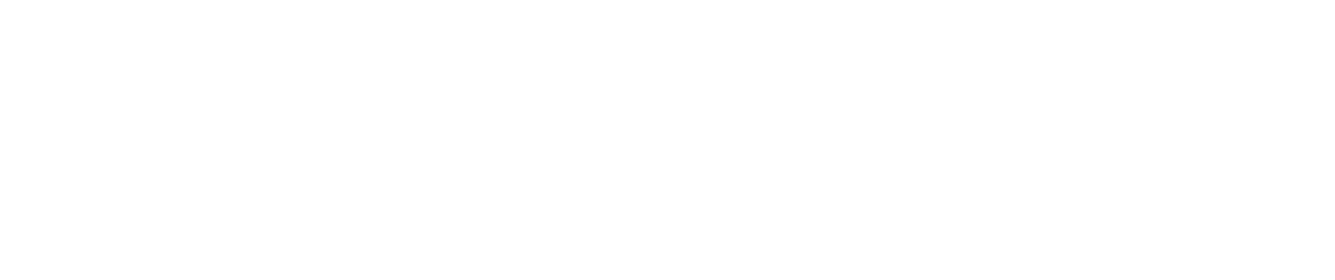
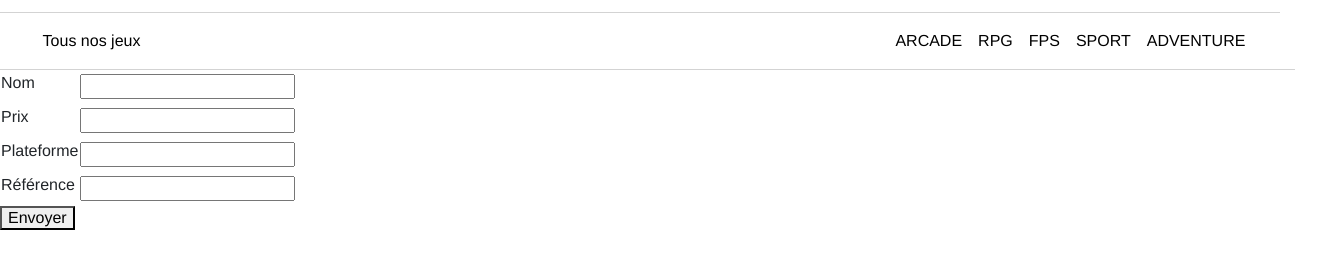
Before and after one commit to BlueDG/E-commerce-Java-Angular-Front, an Angular app: page /search in a window 1280 px wide. Shown: the part 340-620 px from the top of the page, 1335 px wide, since content can reach past the window. Built offline with nearby package versions, Linux system fonts and the light colour scheme.

Commit message:
Admin-affiche

```diff
--- a/src/app/admin-affiche/admin-affiche.component.html
+++ b/src/app/admin-affiche/admin-affiche.component.html
@@ -1,4 +1,4 @@
-<div *ngFor='let obj of games' class="col-4 text-center">
+<div *ngFor='let obj of games'>
   <table>
     <tr>
       <td>{{obj.name}}</td>
@@ -14,3 +14,4 @@
     </tr>
   </table>
 </div>
+<button (click)="newSearch()">Nouvelle recherche</button>
--- a/src/app/admin-affiche/admin-affiche.component.ts
+++ b/src/app/admin-affiche/admin-affiche.component.ts
@@ -1,5 +1,7 @@
 import { Component, OnInit, Input } from '@angular/core';
 import { PostGame } from 'src/models';
+import { AdminRechercheComponent } from '../admin-recherche/admin-recherche.component';
+
 
 @Component({
   selector: 'app-admin-affiche',
--- a/src/app/admin-recherche/admin-recherche.component.html
+++ b/src/app/admin-recherche/admin-recherche.component.html
@@ -1,4 +1,4 @@
-
+<div *ngIf="games?.length == 0">
   <form (ngSubmit)="submit()" #monForm="ngForm">
     <table>
       <tr>
@@ -22,3 +22,7 @@
     {{message}}
   </form>
 </div>
+
+<div *ngIf="games?.length != 0">
+  <app-admin-affiche></app-admin-affiche>
+</div>
--- a/src/app/admin-recherche/admin-recherche.component.ts
+++ b/src/app/admin-recherche/admin-recherche.component.ts
@@ -11,7 +11,7 @@
 
   postGame : PostGame = {};
   message : string = "";
-  games : PostGame[];
+  games : PostGame[] = [];
   pages : number;
 
   constructor(private _data: DataService) { }
@@ -28,4 +28,9 @@
       error => { this.message = "Erreur lors de l'enregistrement."}
     );
   }
+
+  newSearch() {
+    this.games = [];
+    window.location.reload();
+  }
 }
--- a/src/app/services/data.service.ts
+++ b/src/app/services/data.service.ts
@@ -32,8 +32,6 @@
     return this._http.post<GamePaging>(`${environment.backendUrl}/game`, postGame, httpOptions);
   }
 
-  changeBool(bool : boolean) : Observable<boolean>{
-    return of(bool);
-  }
+
 
 }
```
